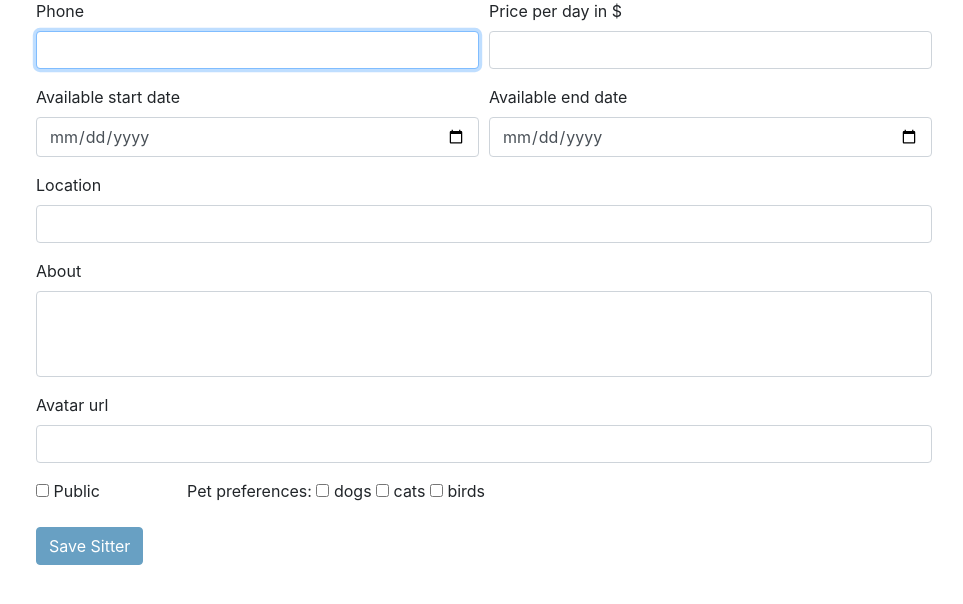
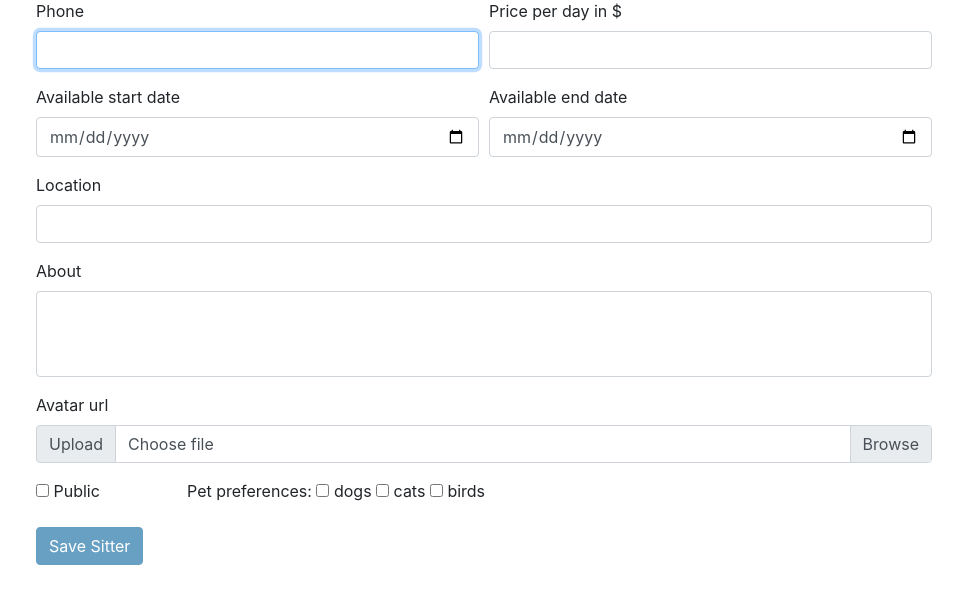
Before and after one commit to JessT8/petsitr, a Rails app: page /profile/new in a window 1280 px wide. Shown: the part 161-765 px from the top of the page, without its empty margins (156-1119 px from the left). Run offline with Rails 7, Linux system fonts and the light colour scheme; a user stored in the database is signed in; data comes from the database, SQL or seed files in the repository; style sheets or scripts are compiled from the project's sources; some libraries are stand-ins or nearby versions.

Commit message:
Add profile picture upload

```diff
--- a/app/controllers/sitters_controller.rb
+++ b/app/controllers/sitters_controller.rb
@@ -25,6 +25,7 @@ class SittersController < ApplicationController
           @sitters = @sitters_group_3.select do |sitter|
               sitter.is_visible == true && sitter.user != current_user
         end
+
           @pets = Pet.all
           render "index"
       end
@@ -49,6 +50,15 @@ class SittersController < ApplicationController
         @sitter = Sitter.new(sitter_params)
         @timeslot = Timeslot.new(timeslot_params)
         @sitter.user = current_user
+        if sitter_params[:picture]
+            file = sitter_params[:picture].path
+            cloudinary_file = Cloudinary::Uploader.upload(file)
+            if cloudinary_file
+              @sitter.picture = cloudinary_file['url']
+            end
+        else
+          @sitter.picture ='https://res.cloudinary.com/do3q60bdd/image/upload/v1580874417/Profile_pics/b40892de6be2c24a2a8efa6d84fd1fd6_pwktxl.png'
+        end
 
         if(@sitter.pet_ids.length == 0)
           @sitter.pets << Pet.all
@@ -87,14 +97,24 @@ class SittersController < ApplicationController
 
       def update
         @sitter = Sitter.find_by(user: current_user)
-
         if !sitter_params[:is_visible]
           @sitter.is_visible = false
+        end
+        update_pic = true
+        if !sitter_params[:picture]
+          sitter_params[:picture] = @sitter.picture
+          update_pic = false
         end
         if @sitter.update(sitter_params)
             if(@sitter.pet_ids.length == 0)
                 @sitter.pets << Pet.all
                 @sitter.save
+            end
+            if update_pic
+              file = sitter_params[:picture].path
+              cloudinary_file = Cloudinary::Uploader.upload(file)
+              @sitter.picture = cloudinary_file['url']
+              @sitter.save
             end
           redirect_to profile_path
         else
--- a/app/views/sitters/new.html.erb
+++ b/app/views/sitters/new.html.erb
@@ -11,7 +11,7 @@
 			</div>
 			<div class="form-group col-md-6">
 				<%= form.label :price_per_day_in%> $<br>
-				<%= form.text_field :price, :class=>"form-control", :required => true, :type=>"number", :min=>"0" %>
+				<%= form.file_field  :price, :class=>"form-control", :required => true, :type=>"number", :min=>"0" %>
 			</div>
 		</div>
 		<div class="form-row ">
@@ -33,11 +33,17 @@
 			<%= form.label :about %><br>
 			<%= form.text_area :description, :class=>"form-control", :rows => 3, :style=>"resize:none;", :maxlength=>"1000" %>
 		</div>
-		<div class="field form-group">
 			<%= form.label :avatar_url %><br>
-			<%= form.text_field :picture, :class=>"form-control" %>
+		<div class="input-group">
+		  <div class="input-group-prepend">
+		    <span class="input-group-text" id="inputGroupFileAddon01">Upload</span>
+		  </div>
+		  <div class="custom-file">
+		    <%= form.file_field :picture, :type=>"file", :class=>"custom-file-input", :accept=>'image/png, image/jpeg, image/jpg', 'aria-describedby'=>"inputGroupFileAddon01"%>
+		    <label class="custom-file-label" for="picture">Choose file</label>
+		  </div>
 		</div>
-		<div class="form-row">
+		<div class="form-row mt-3">
 			<div class="field form-group col-md-2">
 				<%= form.check_box :is_visible, { :multiple => false }, true, false %>
 				<%= form.label :public %>
@@ -57,3 +63,9 @@
 		<% end %>
 	</div>
 </section>
+<script>
+$(".custom-file-input").on("change", function() {
+  var fileName = $(this).val().split("\\").pop();
+  $(this).siblings(".custom-file-label").addClass("selected").html(fileName);
+});
+</script>
```
Also changed, not shown: app/views/sitters/edit.html.erb (+15 -3 lines), config/initializers/cloudinary.rb (added, +7 -0 lines), Gemfile, Gemfile.lock, 1 other file.
